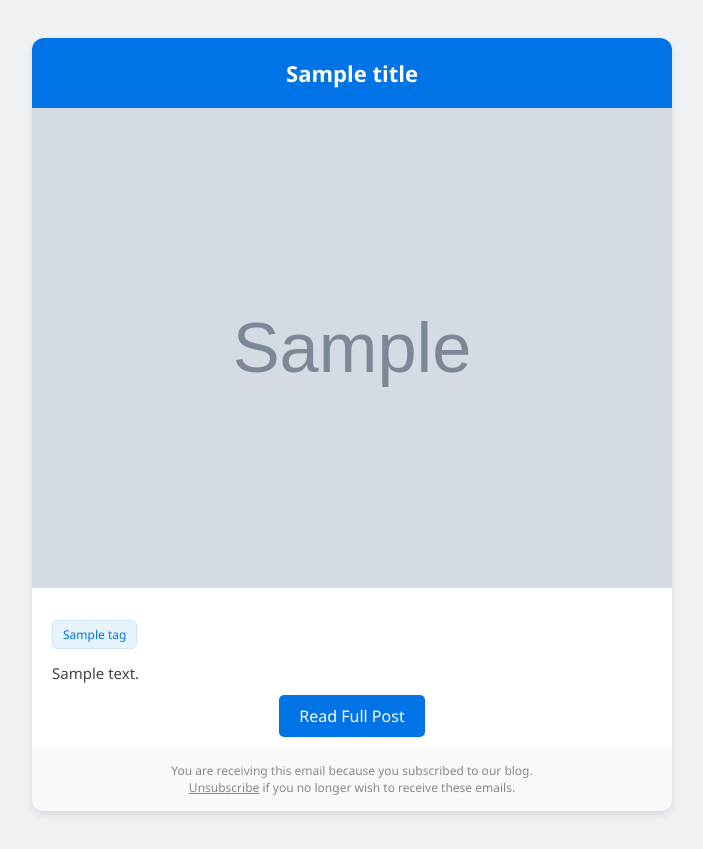
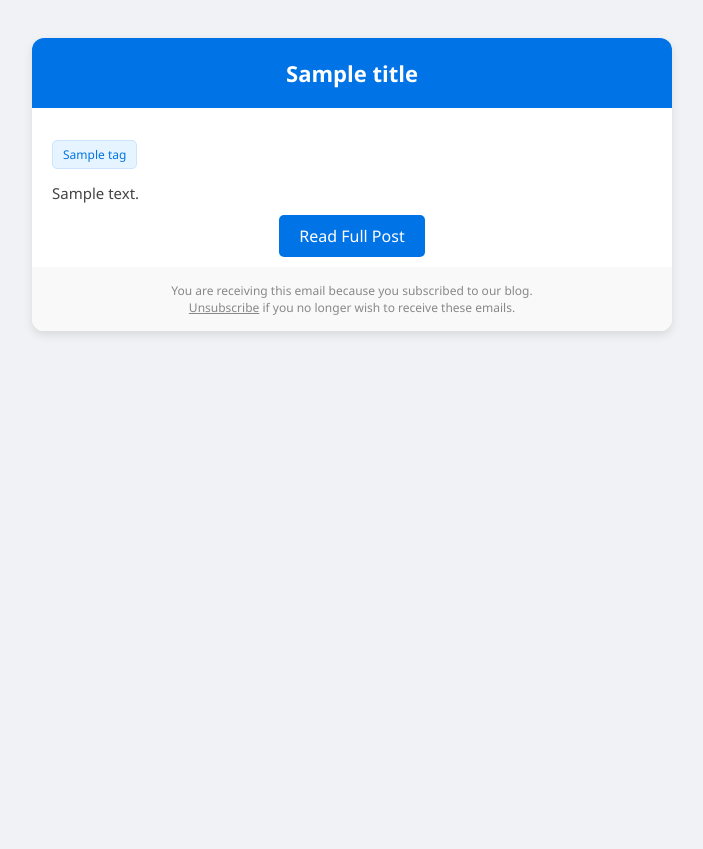
Before and after one commit to mdshakib007/blog.mdshakib007-backend, a Django app: template blog/templates/send_blog_notification.html in a window 1280 px wide. Shown: the whole page, without its empty margins (288-991 px from the left). After the commit the page ends 335 px from the top, so only its background shows below. Run offline with Django 5.2, Linux system fonts and the light colour scheme; tables that the repository leaves empty hold one stand-in row (values such as "Sample post"); the template is opened without the code that fills it: values that come from a table or form of the project are taken from there, most other values are stand-ins (such as "Sample title", 1, 10 or a date in 2020); grey boxes marked "Sample" are stand-in pictures.

Commit message:
removed image form template

```diff
--- a/blog/templates/send_blog_notification.html
+++ b/blog/templates/send_blog_notification.html
@@ -25,11 +25,6 @@
         .header h1 {
             margin: 0;
             font-size: 22px;
-        }
-        .image-container img {
-            width: 100%;
-            max-height: auto;
-            display: block;
         }
         .content {
             padding: 20px;
@@ -84,12 +79,6 @@
             <h1>{{ title }}</h1>
         </div>
 
-        {% if image %}
-        <div class="image-container">
-            <img src="{{ image }}" alt="Blog Image">
-        </div>
-        {% endif %}
-
         <div class="content">
             {% if tags %}
             <div class="tags">
```
Also changed, not shown: blog/signals.py (+2 -5 lines).
